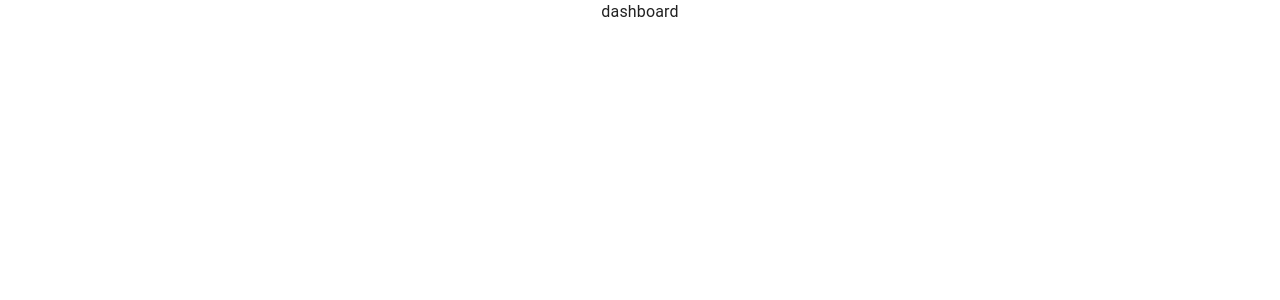
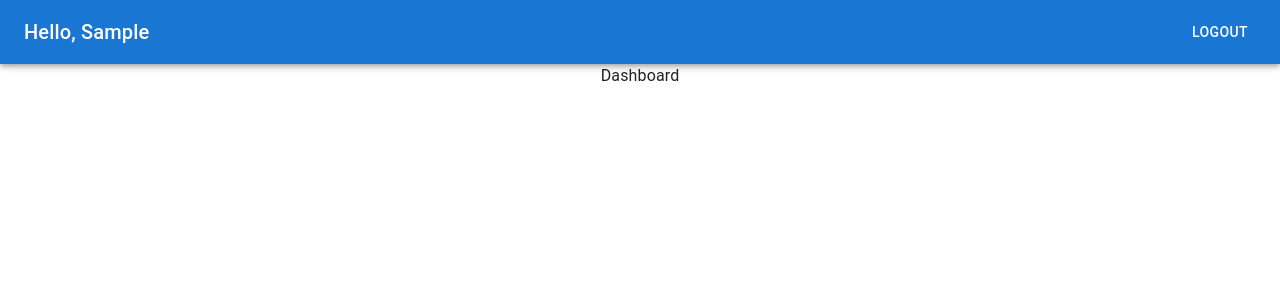
Before and after one commit to premdav/asb-stocks, a React (Create React App) app: page /login in a window 1280 px wide. Both pictures are taken after typing "Sample", "Sample123" into the empty fields and a click on the button "SIGN IN". Shown: the top 300 px of the page. Built offline with nearby package versions, Linux system fonts and the light colour scheme.

Commit message:
Logout working. Dashboard container folder added

```diff
--- a/src/App.css
+++ b/src/App.css
@@ -36,3 +36,7 @@
     transform: rotate(360deg);
   }
 }
+
+.content {
+  margin-top: 64px;
+}
--- a/src/App.tsx
+++ b/src/App.tsx
@@ -1,9 +1,22 @@
 import React from 'react';
 import { Routes, Route, Navigate, useLocation, Outlet } from 'react-router-dom';
-import { CssBaseline } from '@mui/material';
+import { Container, CssBaseline } from '@mui/material';
 import { useAppSelector } from './Redux/hooks';
 import type { RootState } from './Redux/store';
-import Login from './Containers/Login';
+import Dashboard from './Containers/Dashboard/Dashboard';
+import Login from './Containers/Login/Login';
+import Navigation from './Components/Navigation';
+
+const Layout = () => {
+  return (
+    <>
+      <Navigation />
+      <Container component='main' maxWidth={false}>
+        <Outlet />
+      </Container>
+    </>
+  );
+};
 
 
 const RequireAuth = () => {
@@ -14,13 +27,6 @@ const RequireAuth = () => {
   return <Outlet />;
 };
 
-
-const Dashboard = () => {
-  return (
-    <div>dashboard</div>
-  );
-};
-
 const App = () => {
   return (
     <div className="App">
@@ -28,11 +34,13 @@ const App = () => {
       <Routes>
         <Route path="/login" element={<Login />} />
         <Route element={<RequireAuth />}>
+          <Route element={<Layout />}>
             <Route path="" element={<Dashboard />} />
             <Route path="/">
               <Route path="dashboard" element={<Dashboard />} />
               {/* <Route path="details" element={<Details />} /> */}
             </Route>
+          </Route>
         </Route>
         <Route path="*" element={<>Nothing here yet!</>} />
       </Routes>
--- /dev/null
+++ b/src/Components/Navigation.tsx
@@ -0,0 +1,41 @@
+import * as React from 'react';
+import AppBar from '@mui/material/AppBar';
+import Box from '@mui/material/Box';
+import Toolbar from '@mui/material/Toolbar';
+import Typography from '@mui/material/Typography';
+import Button from '@mui/material/Button';
+import IconButton from '@mui/material/IconButton';
+import MenuIcon from '@mui/icons-material/Menu';
+import { useAppDispatch, useAppSelector } from '../Redux/hooks';
+import { authSliceActions } from '../Redux/slices/authSlice';
+import { useNavigate } from 'react-router-dom';
+
+const Navigation = () => {
+  const { username } = useAppSelector((store) => store.auth);
+  const dispatch = useAppDispatch();
+  const navigate = useNavigate();
+
+  return (
+    <Box component='nav' sx={{ flexGrow: 1 }}>
+      <AppBar position="absolute">
+        <Toolbar sx={{ justifyContent: 'space-between'}}>
+          { username.length ?
+            (<Typography variant="h6" component="div">
+              Hello, {username}
+            </Typography>) : null
+            }
+          <Button
+          color="inherit"
+          onClick={() => {
+            dispatch(authSliceActions.setIsLoggedIn(false));
+            dispatch(authSliceActions.setUsername(''));
+            navigate('/')
+          }}
+          >Logout</Button>
+        </Toolbar>
+      </AppBar>
+    </Box>
+  );
+};
+
+export default Navigation;
--- /dev/null
+++ b/src/Containers/Dashboard/Dashboard.tsx
@@ -0,0 +1,28 @@
+import React, { useState } from 'react';
+import { Navigate, useNavigate } from 'react-router-dom';
+import Avatar from '@mui/material/Avatar';
+import Button from '@mui/material/Button';
+import TextField from '@mui/material/TextField';
+import FormControlLabel from '@mui/material/FormControlLabel';
+import Checkbox from '@mui/material/Checkbox';
+import Link from '@mui/material/Link';
+import Paper from '@mui/material/Paper';
+import Box from '@mui/material/Box';
+import Grid from '@mui/material/Grid';
+import LockOutlinedIcon from '@mui/icons-material/LockOutlined';
+import Typography from '@mui/material/Typography';
+import { useAppDispatch } from '../../Redux/hooks';
+import { authSliceActions } from '../../Redux/slices/authSlice';
+
+
+const Dashboard = () => {
+  const dispatch = useAppDispatch();
+
+  return (
+      <Box className='content'>
+        Dashboard
+      </Box>
+  );
+};
+
+export default Dashboard;
--- a/src/Containers/Login.tsx
+++ b/src/Containers/Login/Login.tsx
@@ -11,8 +11,8 @@ import Box from '@mui/material/Box';
 import Grid from '@mui/material/Grid';
 import LockOutlinedIcon from '@mui/icons-material/LockOutlined';
 import Typography from '@mui/material/Typography';
-import { useAppDispatch } from '../Redux/hooks';
-import { authSliceActions } from '../Redux/slices/authSlice';
+import { useAppDispatch } from '../../Redux/hooks';
+import { authSliceActions } from '../../Redux/slices/authSlice';
 
 interface LoginData {
   username: string,
```
